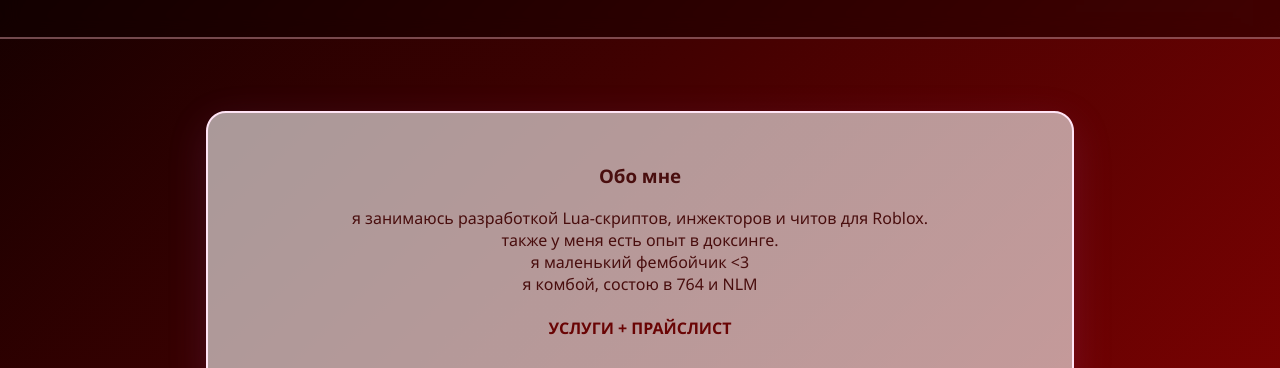
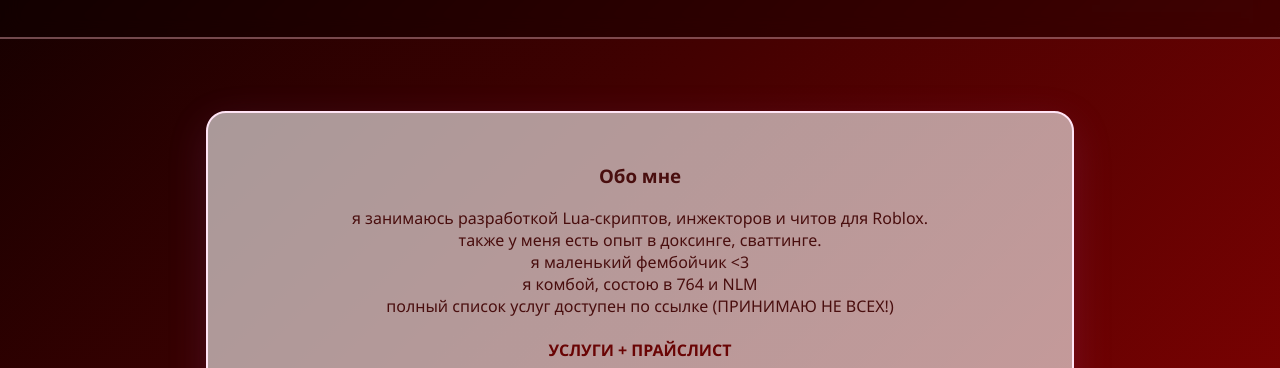
Before and after one commit to erra13/portfolios, a plain HTML site: page index.html in a window 1280 px wide. Shown: the part 388-756 px from the top of the page. Drawn offline with Linux system fonts and the light colour scheme.

Commit message:
Update index.html

```diff
--- a/index.html
+++ b/index.html
@@ -109,8 +109,8 @@
     <div class="card">
       <h3>Обо мне</h3>
       <p>я занимаюсь разработкой Lua-скриптов, инжекторов и читов для Roblox.<br>
-        также у меня есть опыт в доксинге.<br>
-        я маленький фембойчик <3<br>я комбой, состою в 764 и NLM<br><br>
+        также у меня есть опыт в доксинге, сваттинге.<br>
+        я маленький фембойчик <3<br>я комбой, состою в 764 и NLM<br>полный список услуг доступен по ссылке (ПРИНИМАЮ НЕ ВСЕХ!)<br><br>
         <a href="https://t.me/slug0s">УСЛУГИ + ПРАЙСЛИСТ</a>
       </p>
     </div>
```
